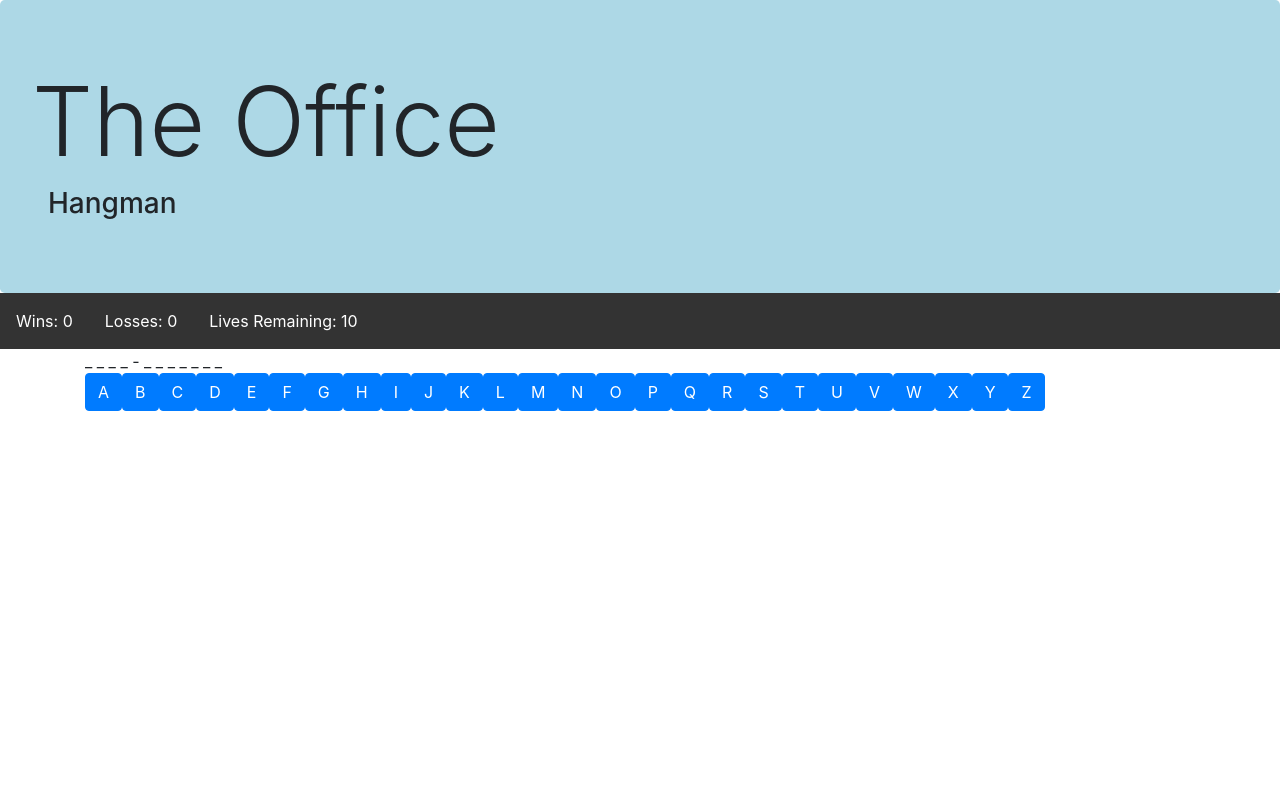
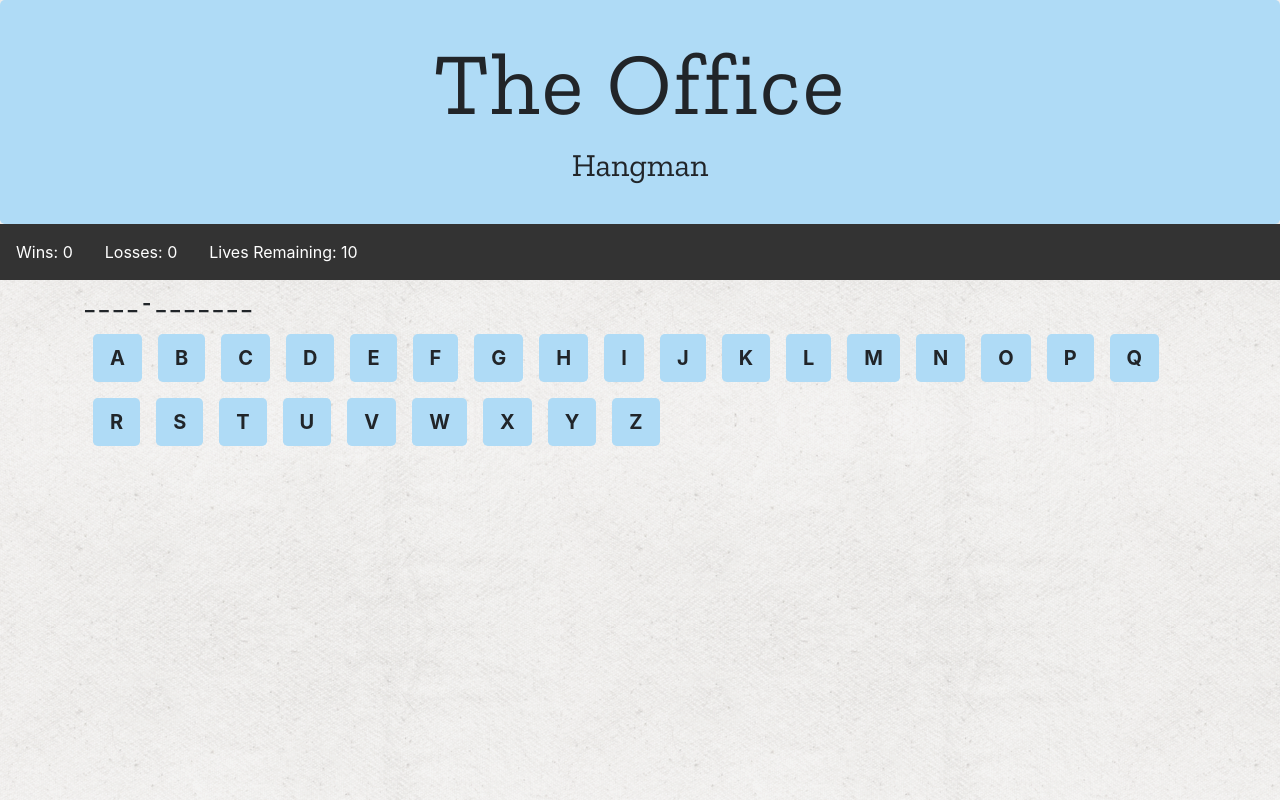
Before and after one commit to ShianneJT/Word-Guess-Game, a plain HTML site: page v2/index.html in a window 1280 px wide. Both pictures are taken after a click on the button "Click Here to Start!". Drawn offline with nearby package versions, Linux system fonts and the light colour scheme.

Commit message:
Adds some styling

```diff
--- a/v2/assets/css/style.css
+++ b/v2/assets/css/style.css
@@ -7,13 +7,25 @@
 */
 
 body {
-
+    background-image: url("../images/exclusive_paper.png");
 }
 
 
 .jumbotron {
+    max-height: 300px;
     margin-bottom: 0px;
-    background-color: lightblue;
+    padding: 2rem;
+    background-color: #afdbf6;
+}
+
+h1 {
+    letter-spacing: 2px
+
+}
+
+h1, h2 {
+    font-family: 'Zilla Slab', serif;
+    text-align: center;
 }
 
 ul {
@@ -33,9 +45,45 @@ li {
     text-decoration: none;
 }
 
-@media (min-width: 576px) {
+.game-area {
+    /* position: relative; */
+    font-size: 20px;
+    letter-spacing: 3px;
+}
 
+.startBtn {
+    /* position: absolute;
+    left: 50%; */
+    background-color: #afdbf6;
+    margin-top: 20px;
+    font-weight: 500;
 }
+
+.office-image {
+    max-width: 90%;
+}
+
+#wordContainer {
+    font-size: 20px;
+    font-weight: bold;
+}
+
+.letterBtn {
+    background-color: #afdbf6;
+    font-size: 20px;
+    font-weight: bold;
+}
+
+.letterBtn:disabled {
+    background-color: white;
+    font-weight: normal;
+}
+
+/* @media (min-width: 576px) {
+    .jumbotron {
+        font-size: 5px;
+    }
+} */
 
 /* // Small devices (landscape phones, 576px and up)
 @media (min-width: 576px) { ... }
--- a/v2/assets/js/script.js
+++ b/v2/assets/js/script.js
@@ -13,7 +13,7 @@ $("#livesLeft").html("<span>Lives Remaining: " + lives + "</span>");
 
 
 const startGame = () => {
-  $("#startBtn").hide();
+  $("#startArea").hide();
   $("#gameContainer div").empty();
 
   const officeCharacters = ["Michael Scott", "Pam Beesly", "Jim Halpert", "Dwight Schrute",
@@ -34,8 +34,8 @@ const startGame = () => {
       let letterButton = $("<button onclick='this.disabled = true;'>");
       letterButton.text(char);
       letterButton.val(char);
-      letterButton.addClass("btn btn-primary letterBtn");
-
+      letterButton.addClass("btn btn-lg m-2 letterBtn");
+      // letterButton.addClass("btn btn-primary btn-lg m-2 letterBtn");
       $("#alphabetContainer").append($(letterButton));
     };
   };
--- a/v2/index.html
+++ b/v2/index.html
@@ -7,15 +7,17 @@
   <!-- <link rel="stylesheet" type="text/css" href="assets/css/reset.css"> -->
   <link rel="stylesheet" type="text/css" href="assets/css/bootstrap.min.css">
   <link rel="stylesheet" type="text/css" href="assets/css/style.css">
+  <link rel="preconnect" href="https://fonts.gstatic.com">
+  <link href="https://fonts.googleapis.com/css2?family=Zilla+Slab&display=swap" rel="stylesheet">
   <script src="https://kit.fontawesome.com/a5bfd812ad.js" crossorigin="anonymous"></script>
   <title>The Office ~ Hangman</title>
 </head>
 
 <body>
 
-  <div class="jumbotron demo">
-    <h1 class="display-1">The Office</h1>
-    <h3 class="mx-3">Hangman</h3>
+  <div class="jumbotron">
+    <h1 class="display-2 mt-0">The Office</h1>
+    <h2 class="">Hangman</h3>
   </div>
 
   <!-- The Modal -->
@@ -42,8 +44,6 @@
     </div>
   </div>
 
-
-
   <div id="stats">
     <ul>
       <li id="wins"></li>
@@ -52,19 +52,23 @@
     </ul>
   </div>
 
+  <div class="container-fluid">
 
+    <div class="container container-lg text-center" id="startArea">
+      <button id="startBtn" class="btn btn-lg btn-block startBtn">Click Here to Start!</button>
+      <!-- <button id="newGameBtn" class="btn btn-light">Play Again!</button> -->
+      <!-- <button id="resetStatsBtn" class="btn btn-light">Reset Stats</button> -->
 
-  <div class="">
-    <button id="startBtn" class="btn btn-primary mx-auto startBtn">Click Here to Start!</button>
-    <!-- <button id="newGameBtn" class="btn btn-light">Play Again!</button> -->
-    <!-- <button id="resetStatsBtn" class="btn btn-light">Reset Stats</button> -->
-  </div>
+      <img class="office-image mt-2" src="assets/images/officehangman.png">
+    </div>
 
-  <div id="gameContainer" class="container demo">
-    <div id="wordContainer">
-      <ul></ul>
+    <div id="gameContainer" class="container mt-2">
+      <div id="wordContainer">
+        <ul></ul>
+      </div>
+      <div id="alphabetContainer" class="mt-2"></div>
     </div>
-    <div id="alphabetContainer"></div>
+
   </div>
 
   <script src="assets/js/jquery-3.5.1.min.js"></script>
@@ -72,5 +76,4 @@
   <script src="assets/js/script.js"></script>
 
 </body>
-
 </html>
```
Also changed, not shown: v2/assets/images/exclusive_paper.png (added), 1 other file.
